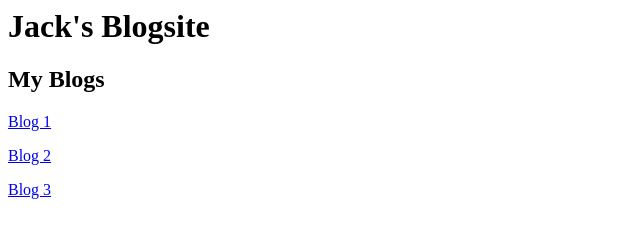
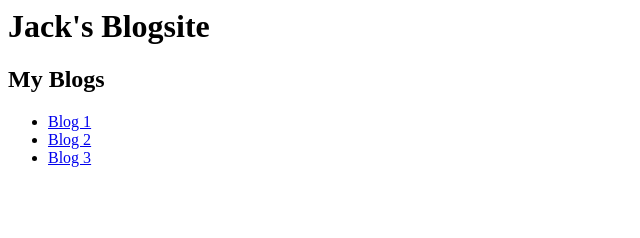
Before and after one commit to JackFrathbone/WSOA3028A_2282711, a plain HTML site: page index.html in a window 1280 px wide. Shown: the whole page, without its empty margins (0-640 px from the left). Drawn offline with Linux system fonts and the light colour scheme.

Commit message:
Update index.html

```diff
--- a/index.html
+++ b/index.html
@@ -7,19 +7,14 @@
 
   <body>
     <h1>Jack's Blogsite</h1>
-    <div id="Blogs">
-      <h2>My Blogs</h2>
-      <p>
-        <a href="./Blogs/Blog-1.html"> Blog 1</a>
-      </p>
-      <p>
-        <a href="./Blogs/Blog-2.html"> Blog 2</a>
-      </p>
-      <p>
-        <a href="./Blogs/Blog-3.html"> Blog 3</a>
-      </p>
-    </div>
-
+    <h2>My Blogs</h2>
+    <nav class="Blogs">
+      <ul>
+        <li><a href="./Blogs/Blog-1.html"> Blog 1</a></li>
+        <li><a href="./Blogs/Blog-2.html"> Blog 2</a></li>
+        <li><a href="./Blogs/Blog-3.html"> Blog 3</a></li>
+      </ul>
+    </nav>
   </body>
 </main>
 
```
